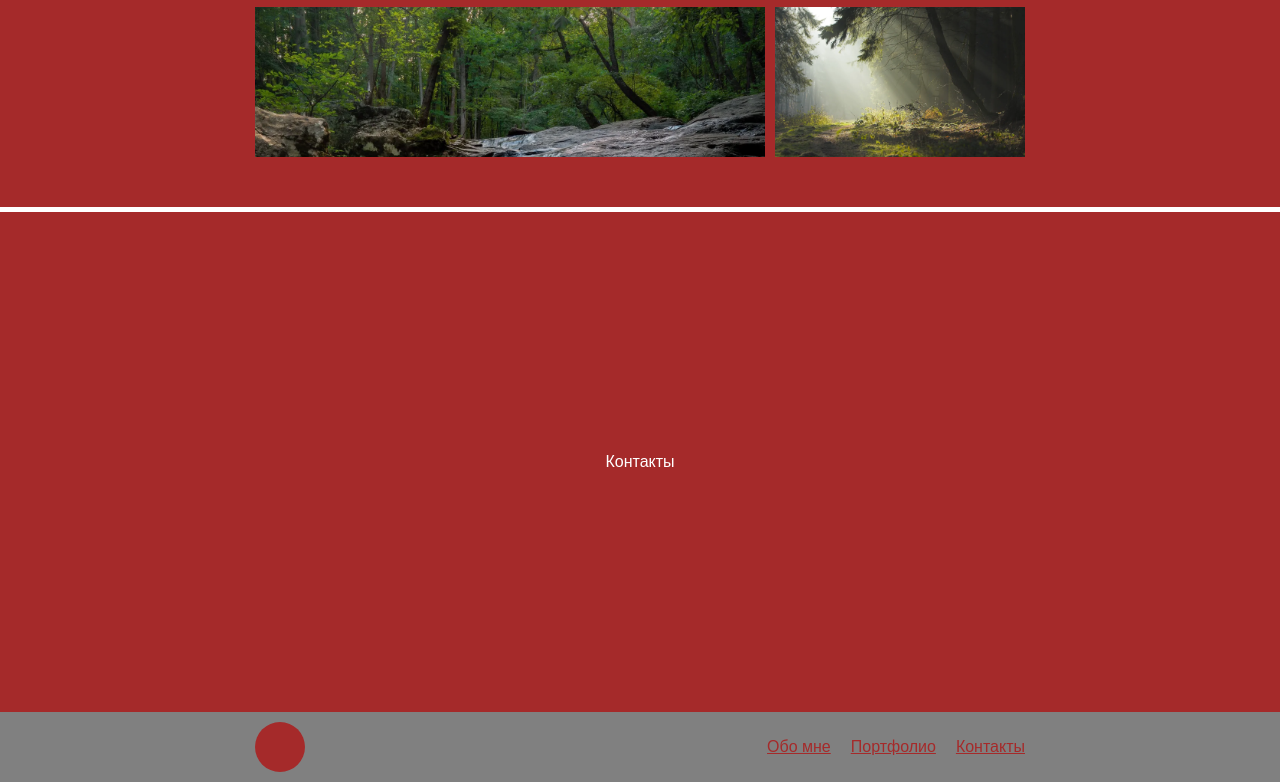
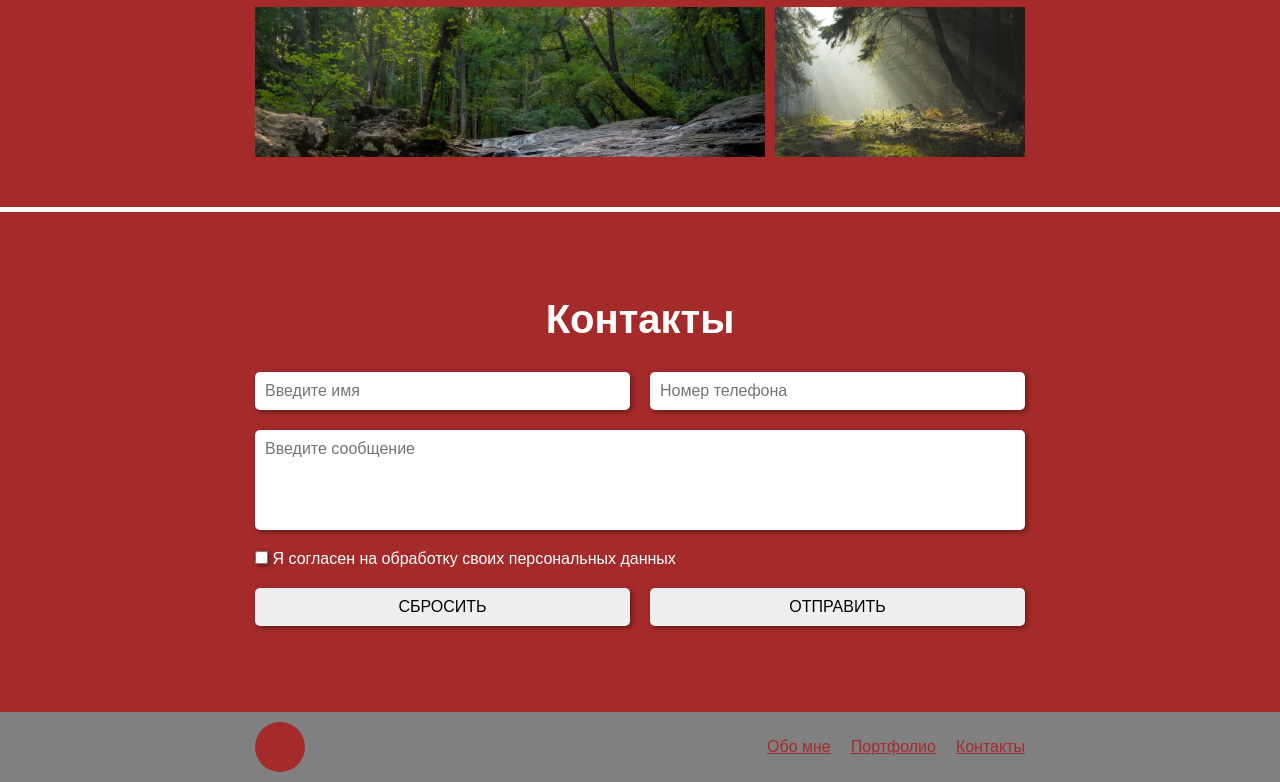
Before and after one commit to Alimbo-zzz/Web-train, a plain HTML site: page Lesson-1 -- HTML/index.html in a window 1280 px wide. Shown: the part 1154-1936 px from the top of the page. Drawn offline with Linux system fonts and the light colour scheme.

Commit message:
add contacts

```diff
--- a/Lesson-1 -- HTML/index.html
+++ b/Lesson-1 -- HTML/index.html
@@ -190,6 +190,52 @@
 		}
 
 
+
+		/* contacts */
+
+		input, textarea, button{
+			padding: 10px;
+			border-radius: 5px;
+			font-size: 16px;
+			border: none;
+			outline: none;
+			box-shadow: 2px 2px 5px rgba(0, 0, 0, 0.4);
+			transition: 0.3s;
+		}
+
+		button{
+			cursor: pointer;
+			text-transform: uppercase;
+			transition: 0.15s;
+		}
+
+		button:active{
+			scale: 0.9;
+		}
+
+		input:focus, textarea:focus{
+			background: gray;
+			color: #fff;
+		}
+
+
+		form{
+			display: grid;
+			grid-template-columns: 1fr 1fr;
+			gap: 20px;
+		}
+
+		[name="comment"]{
+			resize: none;
+			height: 80px;
+			grid-column: 1/3;
+		}
+
+		label{
+			grid-column: 1/3;
+			user-select: none;
+		}
+
 	</style>
 </head>
 <body>
@@ -250,7 +296,23 @@
 
 
 
-		<section id="contact">Контакты</section>
+		<section id="contact">
+			<div class="container">
+				<h2>Контакты</h2>
+				<form>
+					<input required placeholder="Введите имя" type="text" name="person">
+					<input required placeholder="Номер телефона" type="number" name="phone">
+					<textarea placeholder="Введите сообщение" name="comment"></textarea>
+					<label>
+						<input required type="checkbox">
+						<span>Я согласен на обработку своих персональных данных</span>
+					</label>
+
+					<button type="reset">сбросить</button>
+					<button type="submit">отправить</button>
+				</form>
+			</div>
+		</section>
 	</main>
 
 	<footer>
```
